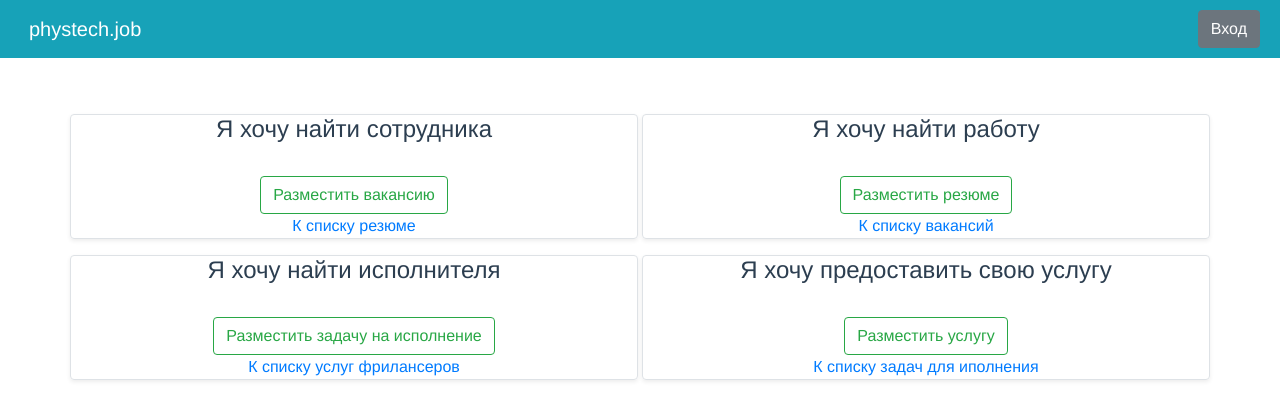
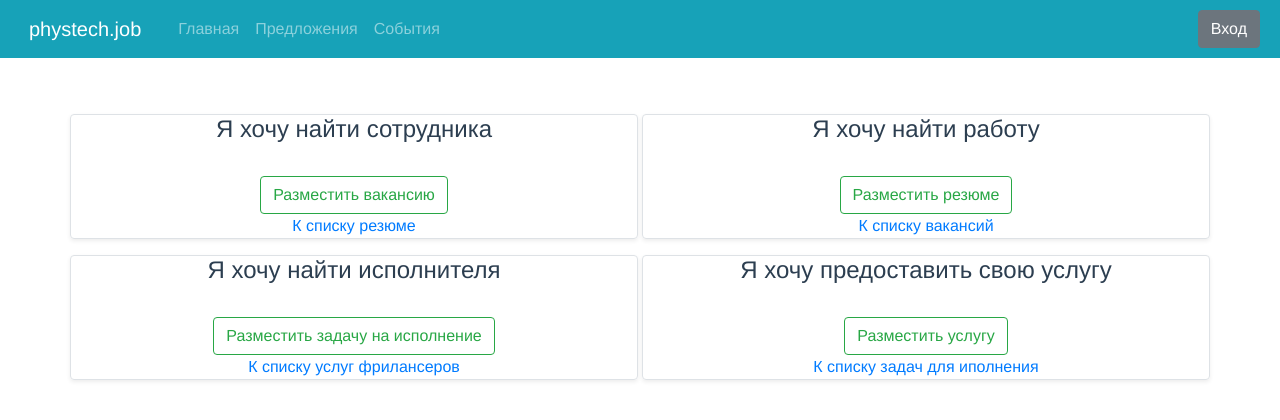
Before and after one commit to yarvod/phystech.job, a Vue app in the folder frontend_app/: page / in a window 1280 px wide. Shown: the top 420 px of the page. Built offline with nearby package versions, Linux system fonts and the light colour scheme.

Commit message:
add links in head

```diff
--- a/frontend_app/src/components/Header.vue
+++ b/frontend_app/src/components/Header.vue
@@ -4,10 +4,16 @@
     <b-navbar toggleable="lg" type="dark" variant="info">
       <b-navbar-brand class="btn" @click="$router.push('/')">phystech.job</b-navbar-brand>
 
+
       <b-navbar-toggle target="nav-collapse"></b-navbar-toggle>
 
       <b-collapse id="nav-collapse" is-nav>
-        <!-- Right aligned nav items -->
+        <b-navbar-nav>
+          <b-nav-item @click="$router.push('/')">Главная</b-nav-item>
+          <b-nav-item href="#">Предложения</b-nav-item>
+          <b-nav-item href="#">События</b-nav-item>
+        </b-navbar-nav>
+
         <b-navbar-nav class="ml-auto">
 
           <template v-if="$store.getters.isAuthenticated && user">
```
